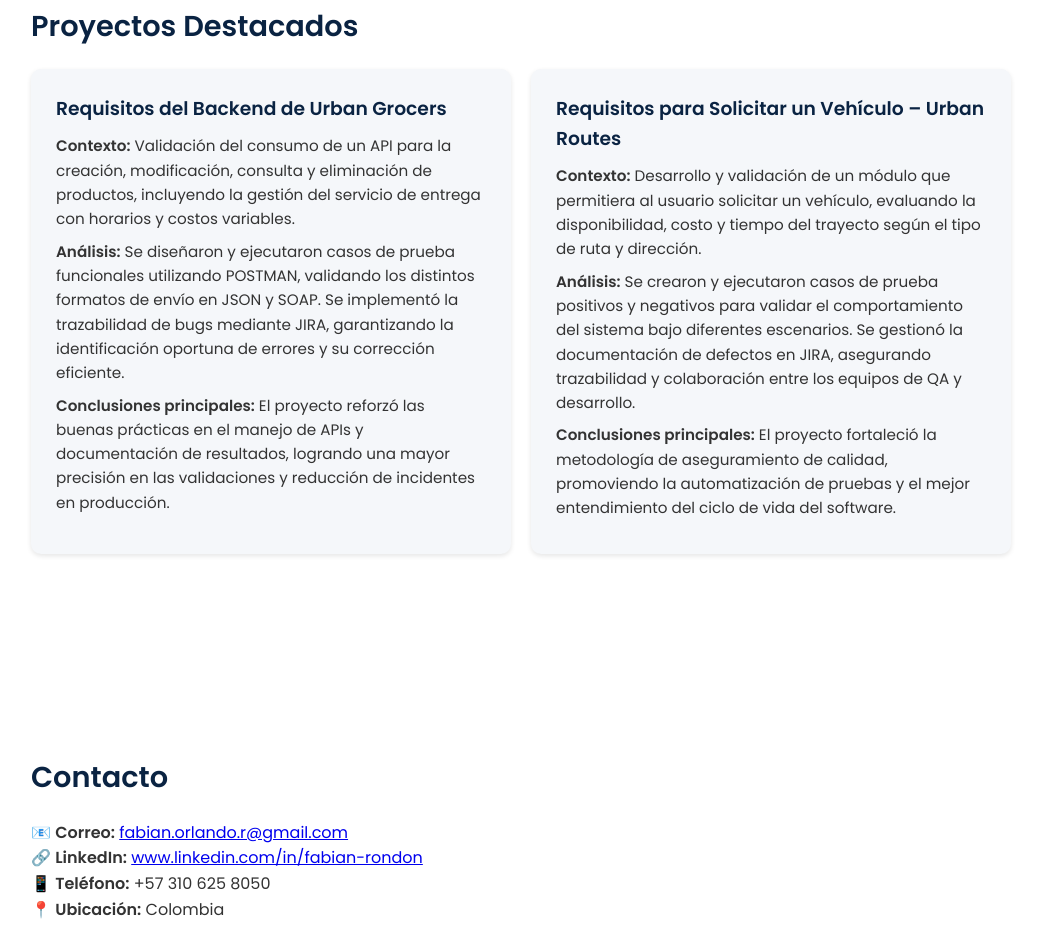
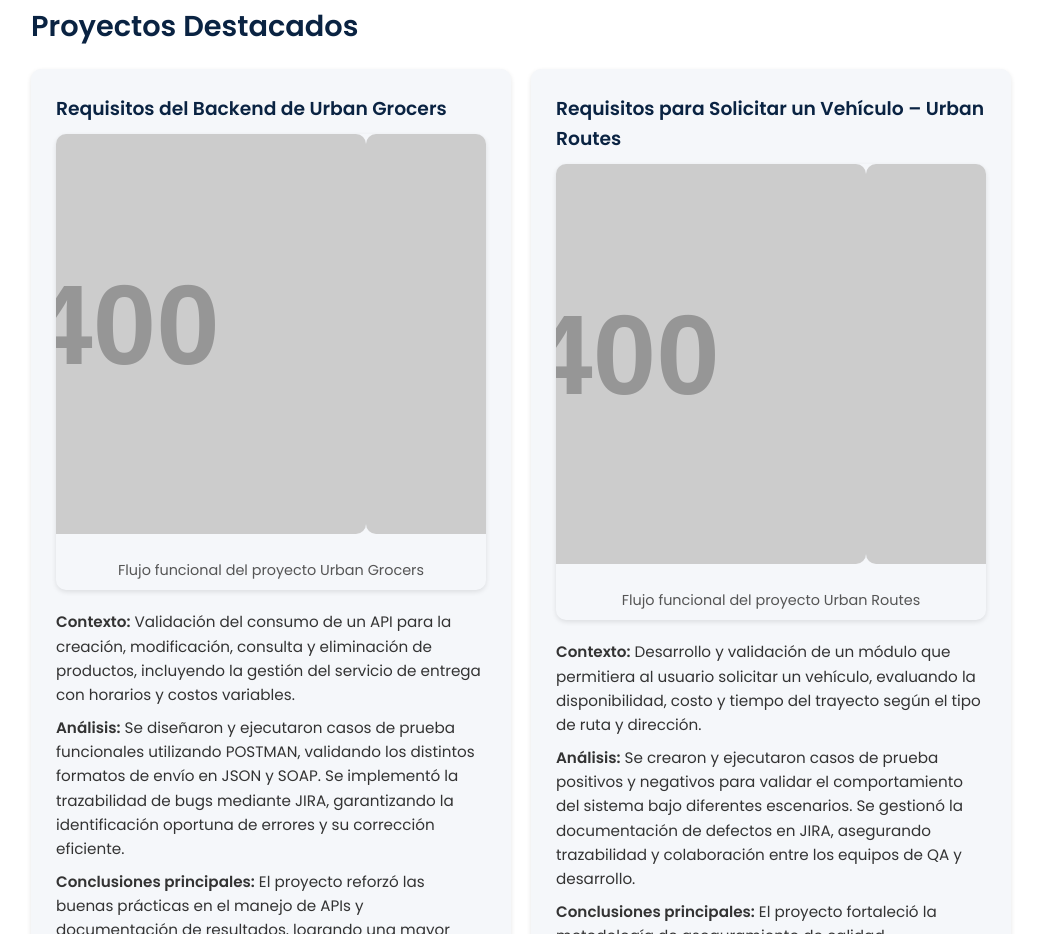
Before and after one commit to FabianRondon/fabianrondon.github.io, a plain HTML site: page index.html in a window 1280 px wide. Shown: the part 1433-2367 px from the top of the page, without its empty margins (119-1159 px from the left). Drawn offline with Linux system fonts and the light colour scheme; placeholder pictures from the web are drawn by us.

Commit message:
Update index.html

```diff
--- a/index.html
+++ b/index.html
@@ -22,8 +22,36 @@
     #sobre-mi p { margin-bottom: 10px; text-align: justify; }
     .proyectos { display: grid; grid-template-columns: repeat(auto-fit, minmax(320px, 1fr)); gap: 20px; }
     .card { background: #f5f7fa; border-radius: 10px; padding: 25px; box-shadow: 0 2px 5px rgba(0,0,0,0.1); }
+    .card img { width: 100%; border-radius: 10px; margin-bottom: 15px; }
     .card h3 { color: #0a2342; margin-bottom: 10px; }
     .card p { margin-bottom: 8px; font-size: 0.95rem; }
+
+    /* ======== GALERÍA DE IMÁGENES ======== */
+    .gallery {
+      overflow: hidden;
+      border-radius: 10px;
+      box-shadow: 0 2px 5px rgba(0,0,0,0.1);
+      margin-bottom: 20px;
+    }
+    .gallery-container {
+      display: flex;
+      width: 300%;
+      animation: slide 15s infinite;
+    }
+    .gallery-container img {
+      width: 100%;
+      object-fit: cover;
+    }
+    @keyframes slide {
+      0% { transform: translateX(0); }
+      30% { transform: translateX(0); }
+      33% { transform: translateX(-100%); }
+      63% { transform: translateX(-100%); }
+      66% { transform: translateX(-200%); }
+      96% { transform: translateX(-200%); }
+      100% { transform: translateX(0); }
+    }
+
     footer { background-color: #0a2342; color: #fff; text-align: center; padding: 30px 20px; }
     footer a { color: #a8c4ff; text-decoration: none; }
     footer a:hover { text-decoration: underline; }
@@ -59,12 +87,35 @@
     <div class="proyectos">
       <div class="card">
         <h3>Requisitos del Backend de Urban Grocers</h3>
+
+        <!-- Galería del proyecto Urban Grocers -->
+        <div class="gallery">
+          <div class="gallery-container">
+            <img src="https://via.placeholder.com/800x400?text=Urban+Grocers+1" alt="Vista del proyecto Urban Grocers 1">
+            <img src="https://via.placeholder.com/800x400?text=Urban+Grocers+2" alt="Vista del proyecto Urban Grocers 2">
+            <img src="https://via.placeholder.com/800x400?text=Urban+Grocers+3" alt="Vista del proyecto Urban Grocers 3">
+          </div>
+          <p style="font-size:0.9rem; text-align:center; margin-top:10px; color:#555;">Flujo funcional del proyecto Urban Grocers</p>
+        </div>
+
         <p><strong>Contexto:</strong> Validación del consumo de un API para la creación, modificación, consulta y eliminación de productos, incluyendo la gestión del servicio de entrega con horarios y costos variables.</p>
         <p><strong>Análisis:</strong> Se diseñaron y ejecutaron casos de prueba funcionales utilizando POSTMAN, validando los distintos formatos de envío en JSON y SOAP. Se implementó la trazabilidad de bugs mediante JIRA, garantizando la identificación oportuna de errores y su corrección eficiente.</p>
         <p><strong>Conclusiones principales:</strong> El proyecto reforzó las buenas prácticas en el manejo de APIs y documentación de resultados, logrando una mayor precisión en las validaciones y reducción de incidentes en producción.</p>
       </div>
+
       <div class="card">
         <h3>Requisitos para Solicitar un Vehículo – Urban Routes</h3>
+
+        <!-- Galería del proyecto Urban Routes -->
+        <div class="gallery">
+          <div class="gallery-container">
+            <img src="https://via.placeholder.com/800x400?text=Urban+Routes+1" alt="Vista del proyecto Urban Routes 1">
+            <img src="https://via.placeholder.com/800x400?text=Urban+Routes+2" alt="Vista del proyecto Urban Routes 2">
+            <img src="https://via.placeholder.com/800x400?text=Urban+Routes+3" alt="Vista del proyecto Urban Routes 3">
+          </div>
+          <p style="font-size:0.9rem; text-align:center; margin-top:10px; color:#555;">Flujo funcional del proyecto Urban Routes</p>
+        </div>
+
         <p><strong>Contexto:</strong> Desarrollo y validación de un módulo que permitiera al usuario solicitar un vehículo, evaluando la disponibilidad, costo y tiempo del trayecto según el tipo de ruta y dirección.</p>
         <p><strong>Análisis:</strong> Se crearon y ejecutaron casos de prueba positivos y negativos para validar el comportamiento del sistema bajo diferentes escenarios. Se gestionó la documentación de defectos en JIRA, asegurando trazabilidad y colaboración entre los equipos de QA y desarrollo.</p>
         <p><strong>Conclusiones principales:</strong> El proyecto fortaleció la metodología de aseguramiento de calidad, promoviendo la automatización de pruebas y el mejor entendimiento del ciclo de vida del software.</p>
```
